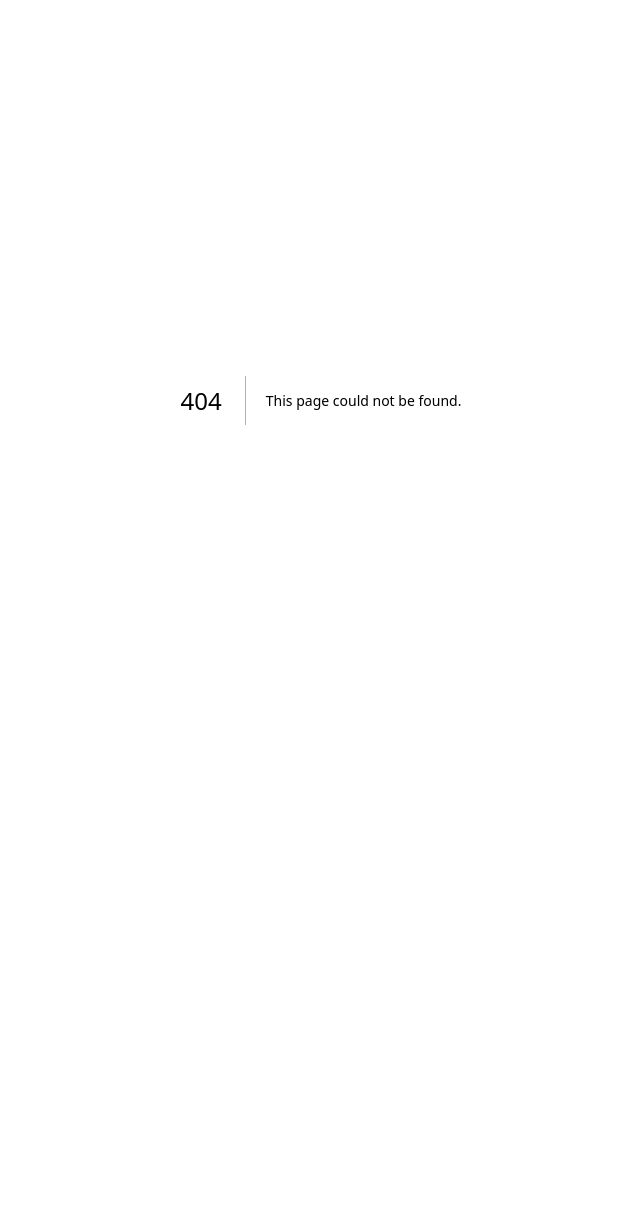
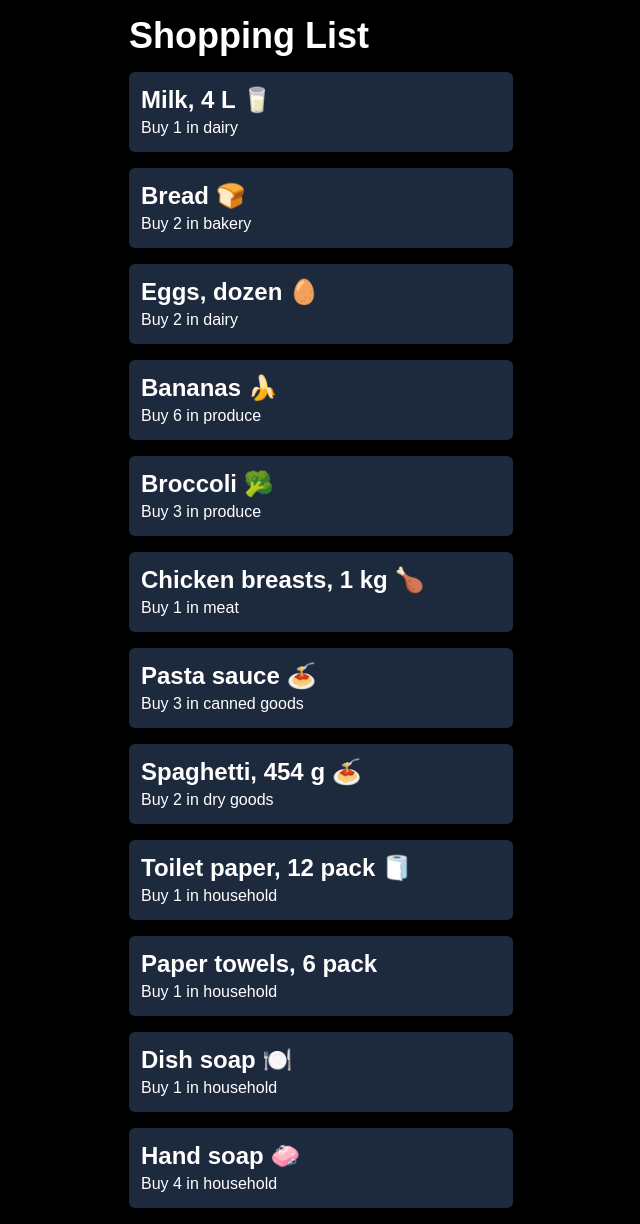
Before and after one commit to BryanTheGreat01/cprg306-assignments, a Next.js app: page /week-3 in a window 1280 px wide. Before the commit this address had no page. Shown: the whole page, without its empty margins (319-959 px from the left). Before the commit the page ends 800 px from the top, so only its background shows below. Built offline with nearby package versions, Linux system fonts and the light colour scheme.

Commit message:
Complete week 3 assignment

```diff
--- a/app/page.js
+++ b/app/page.js
@@ -4,7 +4,14 @@ export default function Page() {
   return (
     <main>
       <h1>CPRG 306: Web Development 2 - Assignments</h1>
-      <Link href="./week-2">Week 2 Assignment</Link>
+      <ul class="list-disc list-inside mx-3">
+        <li class="hover:text-gray-400">
+          <Link href="./week-2">Week 2 Assignment</Link>
+        </li>
+        <li class="hover:text-gray-400">
+          <Link href="./week-3">Week 3 Assignment</Link>
+        </li>
+      </ul>
     </main>
   );
 }
--- /dev/null
+++ b/app/week-3/item-list.js
@@ -0,0 +1,44 @@
+import Item from "./item";
+
+export default function ItemList() {
+  return (
+    <ul>
+      <li>
+        <Item name="Milk, 4 L 🥛" quantity={1} category="dairy" />
+      </li>
+      <li>
+        <Item name="Bread 🍞" quantity={2} category="bakery" />
+      </li>
+      <li>
+        <Item name="Eggs, dozen 🥚" quantity={2} category="dairy" />
+      </li>
+      <li>
+        <Item name="Bananas 🍌" quantity={6} category="produce" />
+      </li>
+      <li>
+        <Item name="Broccoli 🥦" quantity={3} category="produce" />
+      </li>
+      <li>
+        <Item name="Chicken breasts, 1 kg 🍗" quantity={1} category="meat" />
+      </li>
+      <li>
+        <Item name="Pasta sauce 🍝" quantity={3} category="canned goods" />
+      </li>
+      <li>
+        <Item name="Spaghetti, 454 g 🍝" quantity={2} category="dry goods" />
+      </li>
+      <li>
+        <Item name="Toilet paper, 12 pack 🧻" quantity={1} category="household" />
+      </li>
+      <li>
+        <Item name="Paper towels, 6 pack" quantity={1} category="household" />
+      </li>
+      <li>
+        <Item name="Dish soap 🍽️" quantity={1} category="household" />
+      </li>
+      <li>
+        <Item name="Hand soap 🧼" quantity={4} category="household" />
+      </li>
+    </ul>
+  );
+}
--- /dev/null
+++ b/app/week-3/item.js
@@ -0,0 +1,10 @@
+export default function Item({ name, quantity, category }) {
+  return (
+    <div class="bg-slate-800 my-4 p-3 w-96 rounded-md text-white">
+      <p class="font-bold text-2xl">{name}</p>
+      <p>
+        Buy {quantity} in {category}
+      </p>
+    </div>
+  );
+}
--- /dev/null
+++ b/app/week-3/items.js
@@ -0,0 +1,71 @@
+const item1 = {
+  name: "milk, 4 L 🥛",
+  quantity: 1,
+  category: "dairy",
+};
+
+const item2 = {
+  name: "bread 🍞",
+  quantity: 2,
+  category: "bakery",
+};
+
+const item3 = {
+  name: "eggs, dozen 🥚",
+  quantity: 2,
+  category: "dairy",
+};
+
+const item4 = {
+  name: "bananas 🍌",
+  quantity: 6,
+  category: "produce",
+};
+
+const item5 = {
+  name: "broccoli 🥦",
+  quantity: 3,
+  category: "produce",
+};
+
+const item6 = {
+  name: "chicken breasts, 1 kg 🍗",
+  quantity: 1,
+  category: "meat",
+};
+
+const item7 = {
+  name: "pasta sauce 🍝",
+  quantity: 3,
+  category: "canned goods",
+};
+
+const item8 = {
+  name: "spaghetti, 454 g 🍝",
+  quantity: 2,
+  category: "dry goods",
+};
+
+const item9 = {
+  name: "toilet paper, 12 pack 🧻",
+  quantity: 1,
+  category: "household",
+};
+
+const item10 = {
+  name: "paper towels, 6 pack",
+  quantity: 1,
+  category: "household",
+};
+
+const item11 = {
+  name: "dish soap 🍽️",
+  quantity: 1,
+  category: "household",
+};
+
+const item12 = {
+  name: "hand soap 🧼",
+  quantity: 4,
+  category: "household",
+};
--- /dev/null
+++ b/app/week-3/page.js
@@ -0,0 +1,10 @@
+import ItemList from "./item-list";
+
+export default function Page() {
+  return (
+    <main class="mx-auto">
+      <h1 class="my-4 text-4xl font-bold">Shopping List</h1>
+      <ItemList />
+    </main>
+  );
+}
```
